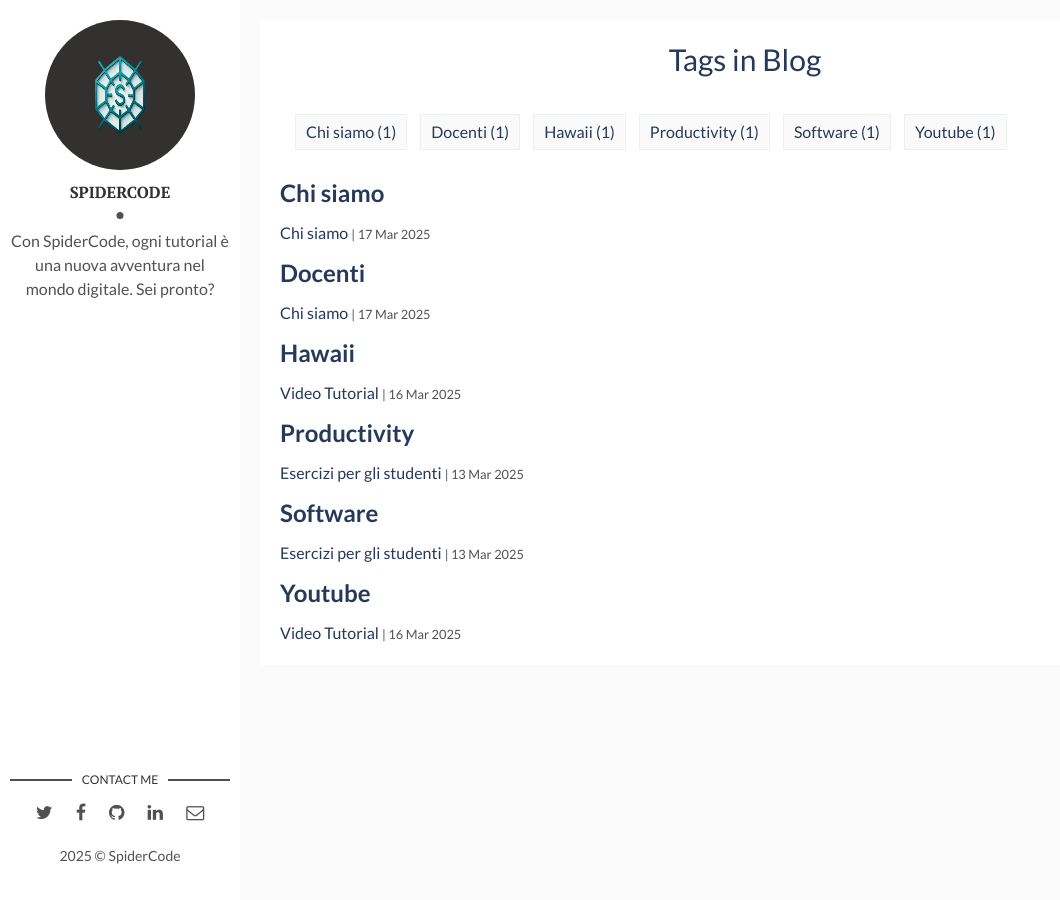
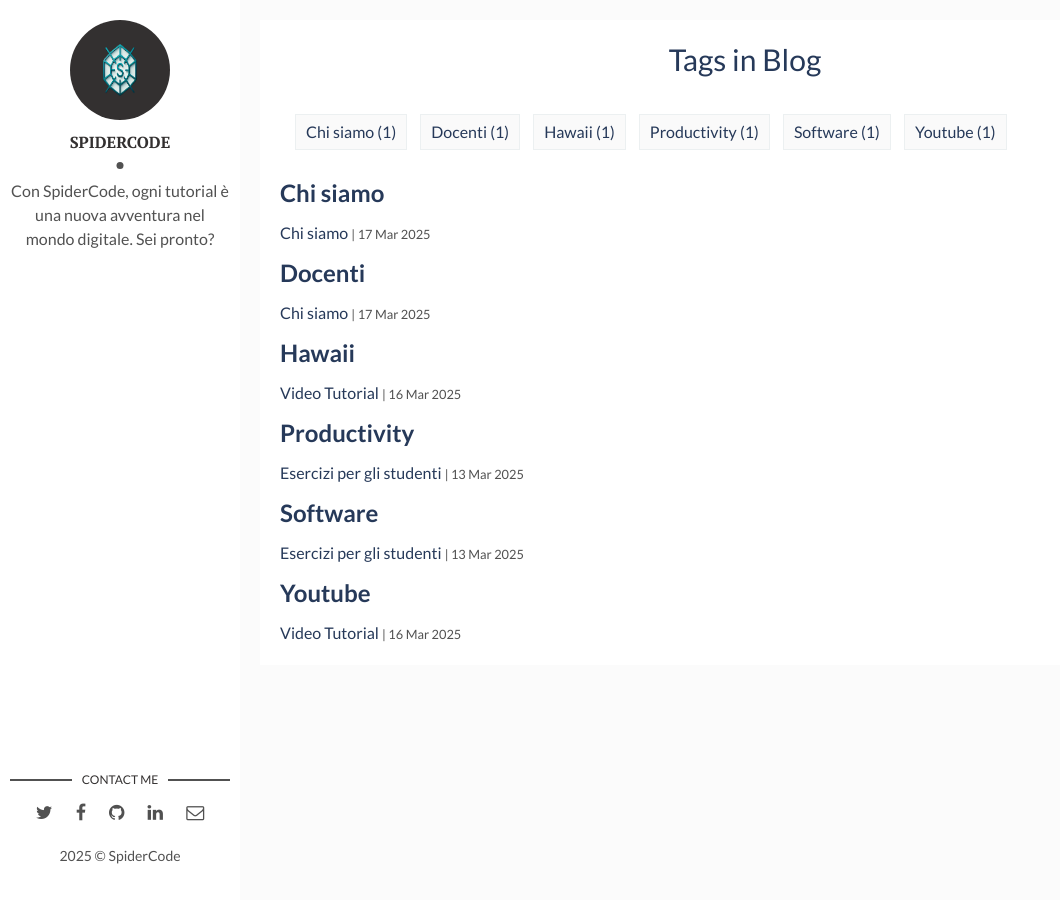
Before and after one commit to spidercodeit/spidercodeit.github.io, a Jekyll site: the page built from tags.html, in a window 1280 px wide. Shown: the whole page, without its empty margins (0-1060 px from the left). Built offline with Jekyll 4.4.1, drawn with Linux system fonts in a browser that asks for light colours.

Commit message:
configuration logo

```diff
--- a/assets/css/main.css
+++ b/assets/css/main.css
@@ -942,8 +942,8 @@ table tfoot td {
 }
 
 .about .cover-author-image {
-  width: 150px;
-  height: 150px;
+  width: 100px;
+  height: 100px;
   margin: 0 auto 10px;
   -webkit-border-radius: 100%;
           border-radius: 100%;
```
